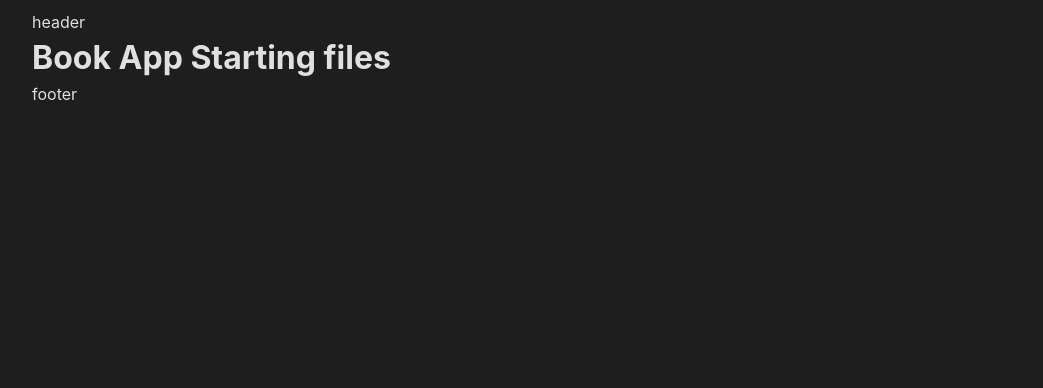
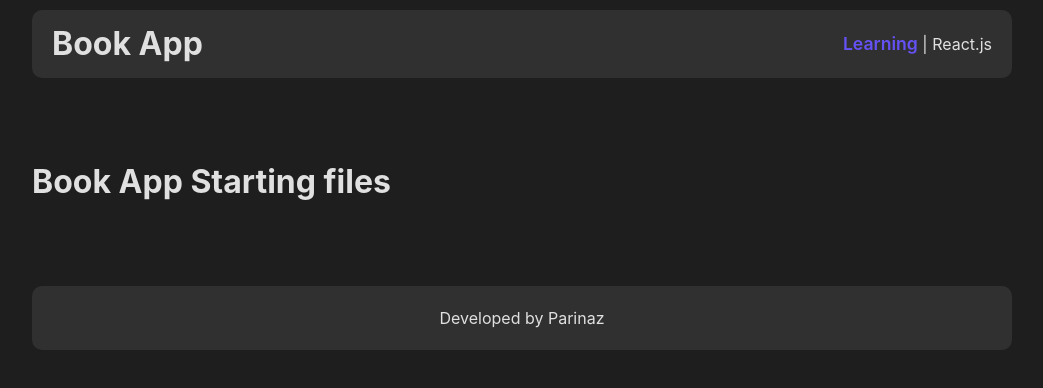
Before and after one commit to Parinazkhalili/Book-app, a React (Vite) app: page / in a window 1280 px wide. Shown: the top 388 px of the page, without its empty margins (118-1161 px from the left). Built offline with nearby package versions, Linux system fonts and the light colour scheme.

Commit message:
header and footer added to my project

```diff
--- a/src/layouts/Layout.jsx
+++ b/src/layouts/Layout.jsx
@@ -1,12 +1,16 @@
 import React from 'react' ;
+import styles from "./Layout.module.css"
 
 
 function Layout({children}) {
     return (
        <>
-        <header>header</header>
+        <header className={styles.header}>
+            <h1>Book App</h1>
+            <p><a href="#"> Learning</a> | React.js</p>
+        </header>
         {children}
-        <footer> footer</footer>
+        <footer  className={styles.footer}> <p>Developed by Parinaz</p></footer>
        </>
     )
 }
--- /dev/null
+++ b/src/layouts/Layout.module.css
@@ -0,0 +1,25 @@
+
+.header {
+    display: flex;
+    align-items: center;
+    justify-content: space-between;
+    background-color: #303030;
+    padding: 10px 20px;
+    margin-bottom: 80px;
+    border-radius: 10px;
+}
+
+.header a {
+    text-decoration: none;
+    color: #6552f4;
+    font-weight: 600;
+    font-size: 1.1rem;
+}
+
+.footer {
+    text-align: center;
+    background-color: #303030;
+    padding: 20px;
+    margin-top: 80px;
+    border-radius: 10px;
+}
```
